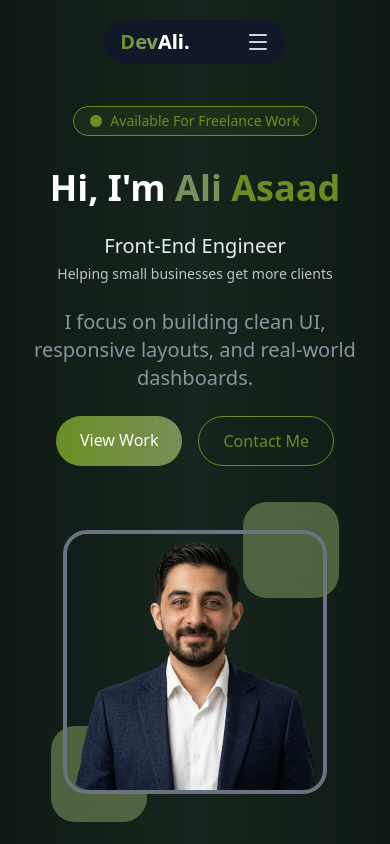
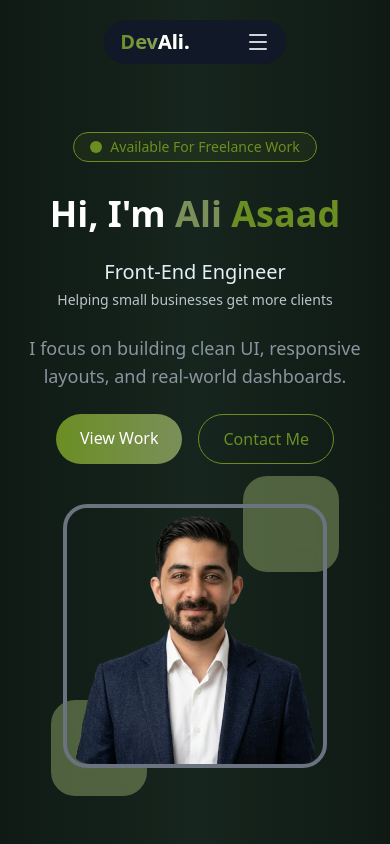
Before and after one commit to aliasaad01/Portfolio-React.js-TailwindCSS-Framer-Motion, a React (Vite) app: page / in a window 390 px wide. Shown: the top 844 px of the page. Built offline with nearby package versions, Linux system fonts and the light colour scheme.

Commit message:
Edit Some Texts

```diff
--- a/src/components/Hero.jsx
+++ b/src/components/Hero.jsx
@@ -76,7 +76,7 @@ export default function Hero() {
           {/* 4. Paragraph */}
           <motion.p
             variants={itemVariants}
-            className="max-w-2xl text-[#8b949e] mb-6 text-xl"
+            className="max-w-2xl text-[#8b949e] mb-6 text-lg md:text-xl"
           >
             I focus on building clean UI, responsive layouts, and real-world
             dashboards.
@@ -85,7 +85,7 @@ export default function Hero() {
           {/* 5. Buttons */}
           <motion.div
             variants={itemVariants}
-            className="flex gap-4 justify-center md:justify-start mb-6"
+            className="flex gap-4 justify-center md:justify-start"
           >
             <a
               href="#projects"
```
